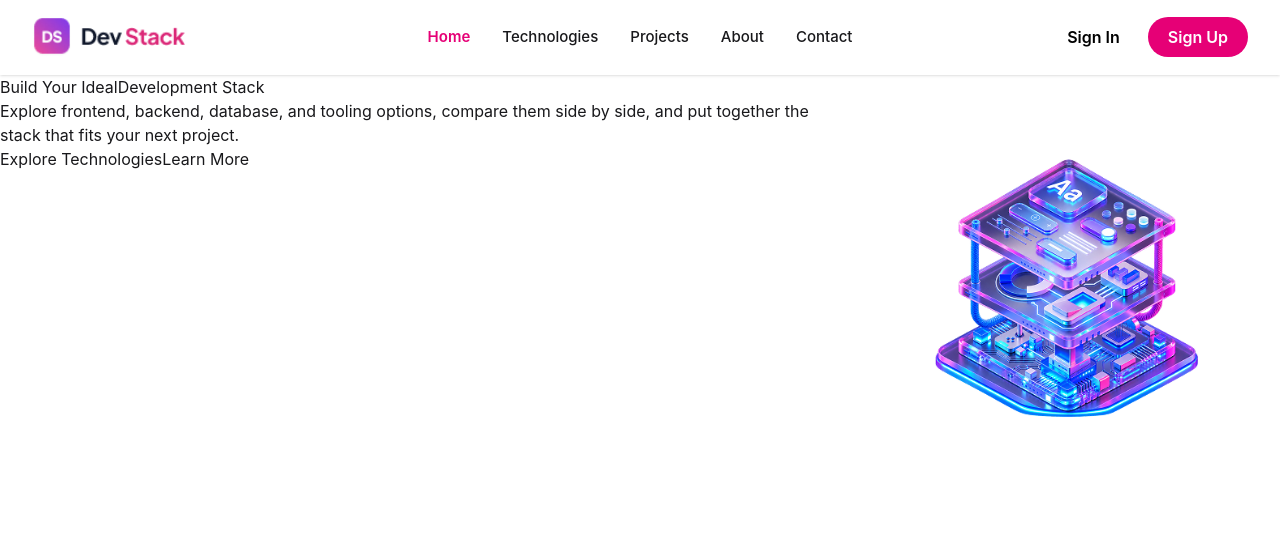
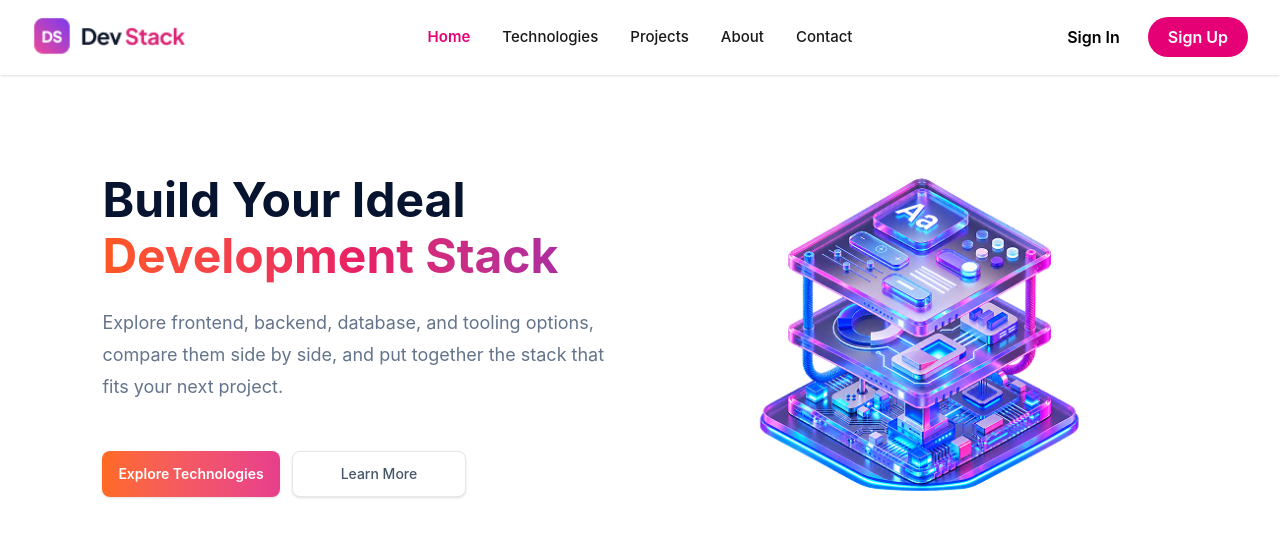
Before and after one commit to sahedali0237/Assignment-05-Dev-Stack, a React (Vite) app: page / in a window 1280 px wide. Shown: the top 536 px of the page. Built offline with nearby package versions, Linux system fonts and the light colour scheme.

Commit message:
Complicate the hero section

```diff
--- a/src/components/hero.tsx
+++ b/src/components/hero.tsx
@@ -1,26 +1,38 @@
 import heroImg from "../assets/banner-stack.png";
-
 
 const hero = () => {
   return (
-    <div className="flex justify-between">
-        <div>
-      <h1>
+   <div className="flex min-h-130 items-center justify-between gap-10 px-[8%] max-w-360 mx-auto">
+      <div className="w-full max-w-155">
+        <h1 className="text-5xl font-bold leading-[1.15] text-[#07142f]">
           Build Your Ideal
-        <span>Development Stack</span>
+          <span className="block bg-linear-to-r from-[#ff5722] via-[#e91e63] to-[#9c27b0] bg-clip-text text-transparent">
+            Development Stack
+          </span>
         </h1>
-      <p>
+
+        <p className="mt-6 max-w-150 text-lg leading-8 text-[#64748b]">
           Explore frontend, backend, database, and tooling options, compare them
           side by side, and put together the stack that fits your next project.
         </p>
-      <div>
-        <button>Explore Technologies</button>
-        <button>Learn More</button>
+
+        <div className="mt-12 flex gap-3">
+          <button className="rounded-lg bg-gradient-to-r from-[#ff6a21] to-[#e83e8c] px-4 py-3 text-sm font-semibold text-white shadow-sm transition hover:opacity-90">
+            Explore Technologies
+          </button>
+
+          <button className="rounded-lg border border-gray-200 bg-white px-12 py-3 text-sm font-medium text-[#475569] shadow-sm transition hover:bg-gray-50">
+            Learn More
+          </button>
+        </div>
       </div>
 
-    </div>
-        <div>
-            <img src={heroImg} alt="Hero section's image..." />
+      <div className="flex w-full justify-end">
+        <img
+          src={heroImg}
+          alt="Hero section's image..."
+          className="w-full max-w-[540px] object-contain"
+        />
       </div>
     </div>
   );
```
Lines whose indentation alone changed are shown as unchanged.
